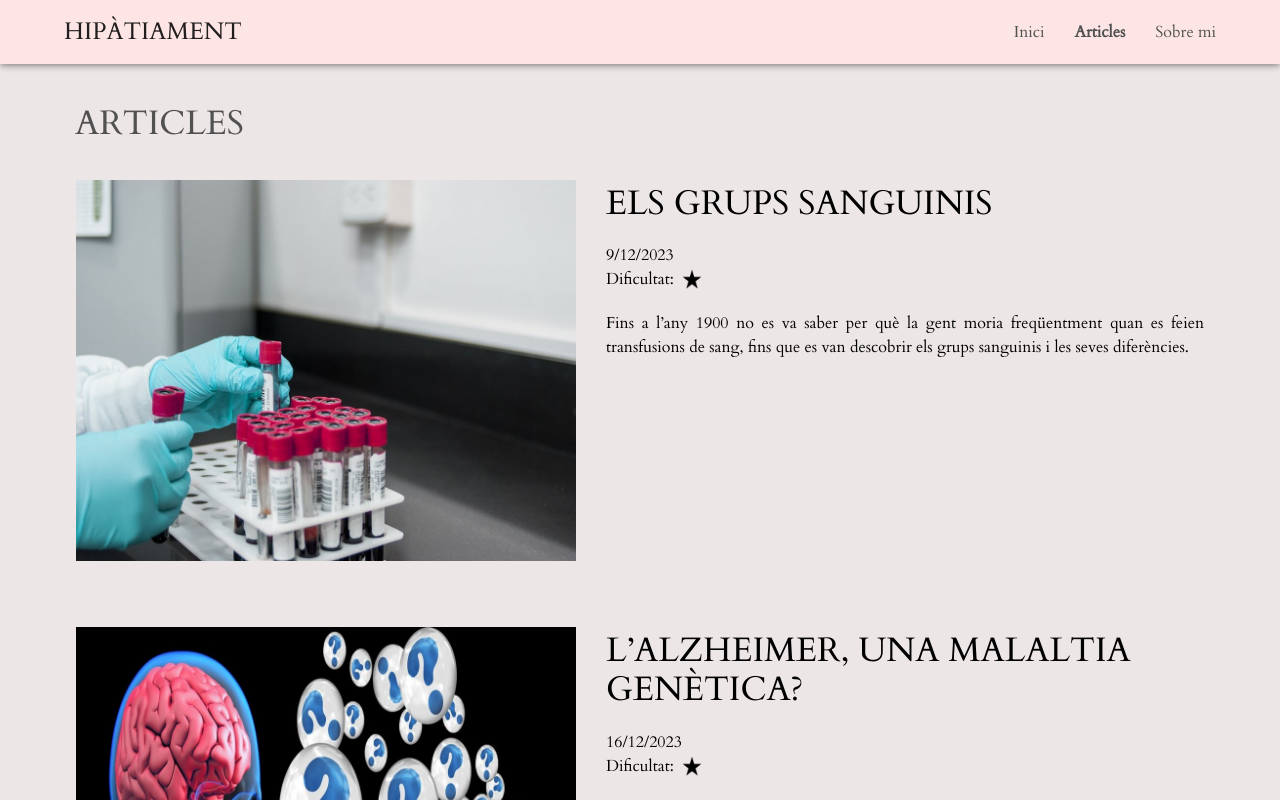
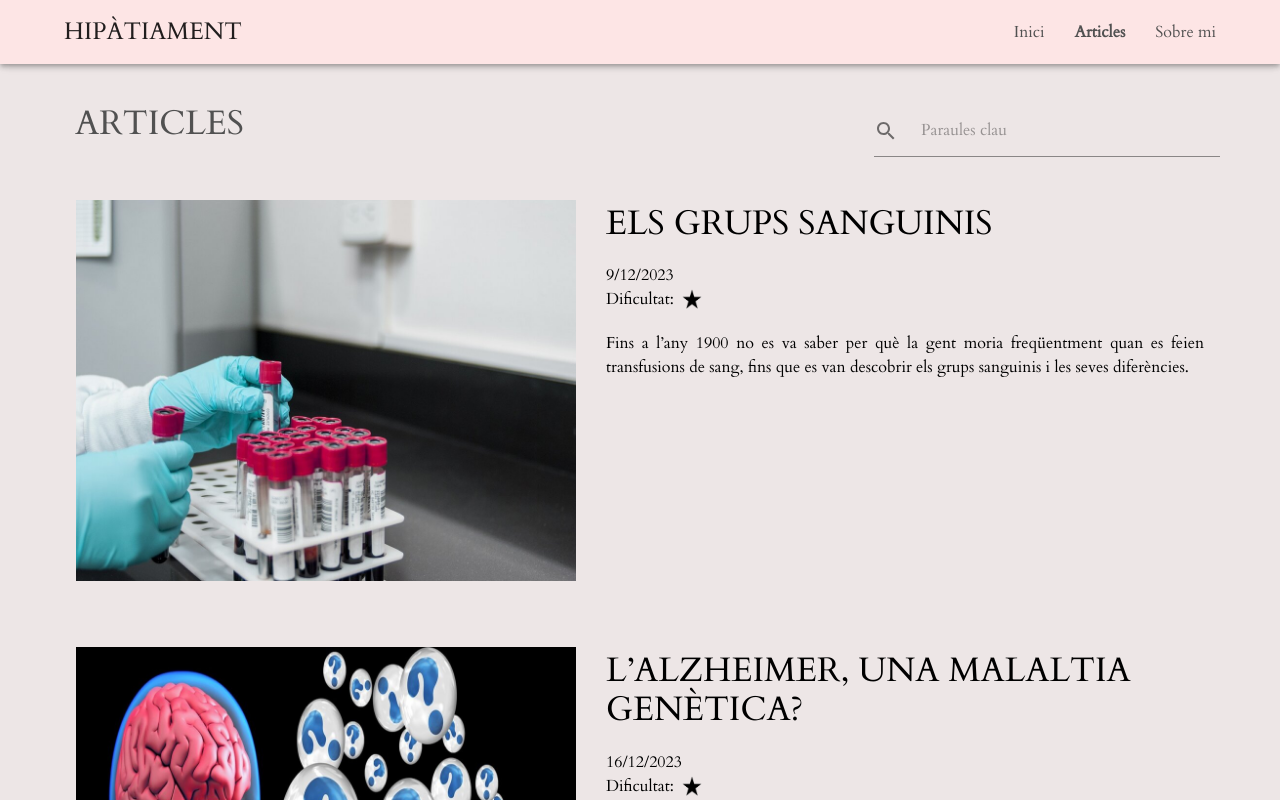
Before and after one commit to marcomadalin/Hipatiament, a React (Create React App) app: page /articles in a window 1280 px wide. Shown: the top 800 px of the page. Built offline with nearby package versions, Linux system fonts and the light colour scheme; the HTML template or start-up script is replaced by a standard one.

Commit message:
added search bar for articles

```diff
--- a/src/pages/ArticleList.tsx
+++ b/src/pages/ArticleList.tsx
@@ -1,30 +1,74 @@
 import {articleListStyles} from "../styles/ArticleListStyles";
 import Constants from "../utils/Constants.js";
-import React, {useState} from "react";
-import {Box, List, ListItem, ListItemAvatar, ListItemText, Typography, useMediaQuery, useTheme} from "@mui/material";
+import React, {useEffect, useState} from "react";
+import {
+    Box,
+    InputAdornment,
+    List,
+    ListItem,
+    ListItemAvatar,
+    ListItemText,
+    TextField,
+    Typography,
+    useMediaQuery,
+    useTheme
+} from "@mui/material";
 import star from "../assets/images/star.png";
 import {useNavigate} from "react-router-dom";
+import SearchIcon from '@mui/icons-material/Search';
 
 function ArticleList() {
+
     const classes = articleListStyles();
     const theme = useTheme();
+
+    const navigate = useNavigate()
 
     const small = useMediaQuery(theme.breakpoints.down("md"));
     const large = useMediaQuery(theme.breakpoints.up("md"));
 
+    const [search, setSearch] = useState("")
     const [articles, setArticles] = useState(Constants.articles)
 
-    const navigate = useNavigate()
+    useEffect(() => {
+        const filterArticles = () => {
+            const searchLowercase = search.toLowerCase()
+
+            setArticles(Constants.articles.filter(article =>
+                article.name.toLowerCase().includes(searchLowercase) || article.firstParagraph.toLowerCase().includes(searchLowercase)
+            ))
+        }
+        filterArticles()
+    }, [search])
 
     return (
         <div className={classes.mainDiv}>
-            <Typography variant="h3" className={`${small ? classes.heading1xs : classes.heading1}`}>
-                ARTICLES
-            </Typography>
+            <div className={classes.searchDiv}>
+                <Typography variant="h3" className={`${small ? classes.heading1xs : classes.heading1}`}>
+                    ARTICLES
+                </Typography>
+                <TextField
+                    placeholder="Paraules clau"
+                    variant="standard"
+                    value={search}
+                    InputProps={{
+                        startAdornment: (
+                            <InputAdornment position="start">
+                                <SearchIcon/>
+                            </InputAdornment>
+                        ),
+                    }}
+                    onChange={(event) => {
+                        setSearch(event.target.value)
+                    }}
+                    className={`${classes.input} ${small ? classes.inputWith : ""}`}
+                    inputProps={{style: {padding: "15px"}}}
+                />
+            </div>
             <List>
                 {
                     articles.map((item, key) => (
-                        <ListItem className={`${large ? classes.articleListLg : classes.articleListSm}`}>
+                        <ListItem key={key} className={`${large ? classes.articleListLg : classes.articleListSm}`}>
                             {
                                 small && (
                                     <Typography variant="h1" className={classes.heading2xs}>
--- a/src/styles/ArticleListStyles.js
+++ b/src/styles/ArticleListStyles.js
@@ -6,6 +6,11 @@ export const articleListStyles = makeStyles((theme) =>
             minHeight: "calc(100vh - 64px)",
             backgroundColor: theme.palette.background.pink,
             padding: "40px 60px 40px 60px",
+        },
+        searchDiv: {
+            width: "100% !important",
+            display: "flex !important",
+            justifyContent: "space-between !important"
         },
         articleListLg: {
             display: "flex",
@@ -33,15 +38,19 @@ export const articleListStyles = makeStyles((theme) =>
             color: theme.palette.text.black,
         },
         heading1: {
+            display: "flex !important",
             marginLeft: "15px !important",
             fontSize: "34px !important",
             color: theme.palette.text.dark,
-            marginBottom: "20px !important"
+            marginBottom: "40px !important",
+            alignItems: "center !important",
         },
         heading1xs: {
+            display: "flex !important",
             marginLeft: "15px !important",
             fontSize: "26px !important",
             color: theme.palette.text.dark,
+            alignItems: "center !important",
         },
         articleImage: {
             "&:hover": {
@@ -67,5 +76,15 @@ export const articleListStyles = makeStyles((theme) =>
             alignItems: "center",
             marginBottom: "20px"
         },
+        input: {
+            backgroundColor: `${theme.palette.background.pink} !important`,
+            color: `${theme.palette.text.dark} !important`,
+            "& .MuiInput-underline:after": {
+                borderBottomColor: theme.palette.primary.highlight,
+            },
+        },
+        inputWith: {
+            maxWidth: "180px !important"
+        }
     })
 );
```
